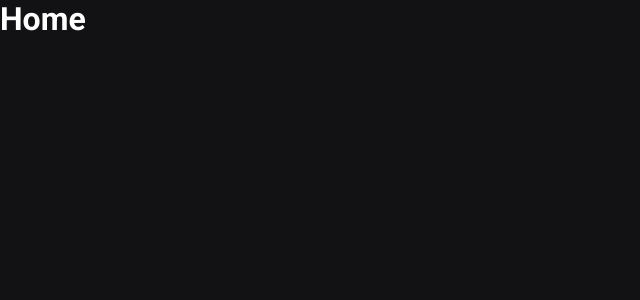
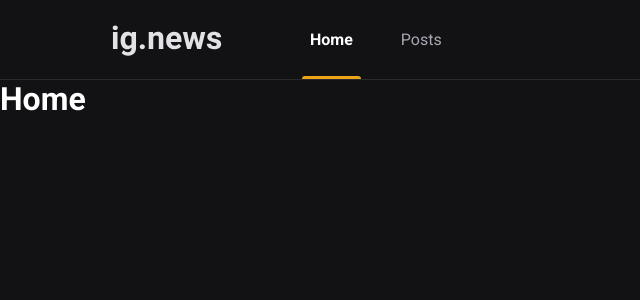
Before and after one commit to mauvieira/ignews, a Next.js app: page / in a window 1280 px wide. Shown: the top 300 px of the page, without its empty margins (0-640 px from the left). Built offline with nearby package versions, Linux system fonts and the light colour scheme.

Commit message:
:lipstick: finished header style
finished header style

```diff
--- a/src/components/Header/index.tsx
+++ b/src/components/Header/index.tsx
@@ -1,8 +1,14 @@
+import styles from './styles.module.scss';
+
 export function Header() {
   return (
-    <header>
-      <div>
-        <img src="/images/logo.svg" alt="" />
+    <header className={styles.container}>
+      <div className={styles.content}>
+        <img src="/images/logo.svg" alt="ig.news" />
+        <nav>
+          <a href="#" className={styles.active}>Home</a>
+          <a href="#">Posts</a>
+        </nav>
       </div>
     </header>
   )
--- a/src/components/Header/styles.module.scss
+++ b/src/components/Header/styles.module.scss
@@ -0,0 +1,53 @@
+.container {
+  height: 5rem;
+  border-bottom: 1px solid var(--gray-800);
+}
+
+.content {
+  max-width: 1120px;
+  height: 5rem;
+  margin: 0 auto;
+  padding: 0 2rem;
+
+  display: flex;
+  align-items: center;
+
+  nav {
+    margin-left: 5rem;
+    height: 5rem;
+
+    a {
+      display: inline-block;
+      position: relative;
+      padding: 0 0.5rem;
+      height: 5rem;
+      line-height: 5rem;
+      color: var(--gray-300);
+      transition: color .2s;
+
+      & + a {
+        margin-left: 2rem;
+      }
+
+      &:hover {
+        color: var(--white);
+      }
+
+      &.active {
+        color: var(--white);
+        font-weight: bold;
+      }
+
+      &.active::after {
+        content: "";
+        position: absolute;
+        height: 3px;
+        border-radius: 3px 3px 0 0;
+        width: 100%;
+        bottom: 1px;
+        left: 0;
+        background: var(--yellow-500);
+      }
+    }
+  }
+}
--- a/src/pages/_app.tsx
+++ b/src/pages/_app.tsx
@@ -1,8 +1,14 @@
 import { AppProps } from 'next/app';
+import { Header } from '../components/Header';
 import "../styles/global.scss";
 
 function MyApp({ Component, pageProps }: AppProps) {
-  return <Component {...pageProps} />
+  return (
+    <>
+      <Header />
+      <Component {...pageProps} />
+    </>
+  )
 }
 
 export default MyApp
--- a/src/pages/_document.tsx
+++ b/src/pages/_document.tsx
@@ -13,6 +13,7 @@ class MyDocument extends Document {
           <link rel="preconnect" href="https://fonts.googleapis.com" />
           <link rel="preconnect" href="https://fonts.gstatic.com" />
           <link href="https://fonts.googleapis.com/css2?family=Roboto:wght@400;700;900&display=swap" rel="stylesheet" />
+          <link rel="shortcut icon" href="/favicon.png" type="image/png" />
         </Head>
         <body>
           <Main />
--- a/src/styles/global.scss
+++ b/src/styles/global.scss
@@ -9,6 +9,7 @@
 
   --gray-100: #e1e1e6;
   --gray-300: #a8a8b3;
+  --gray-800: #29292e;
   --gray-900: #121214;
 
   --cyan-500: #61dafb;
```
